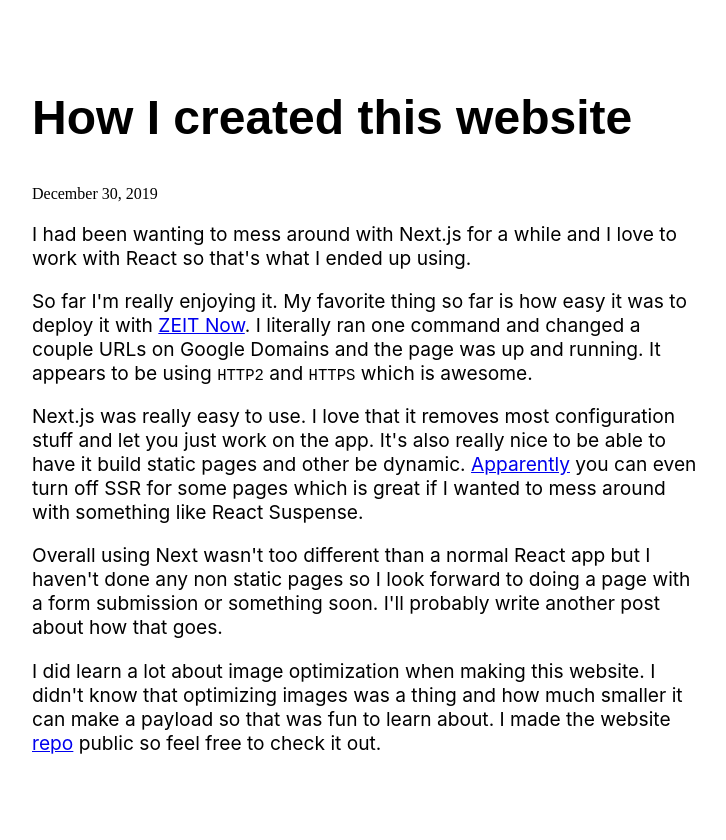
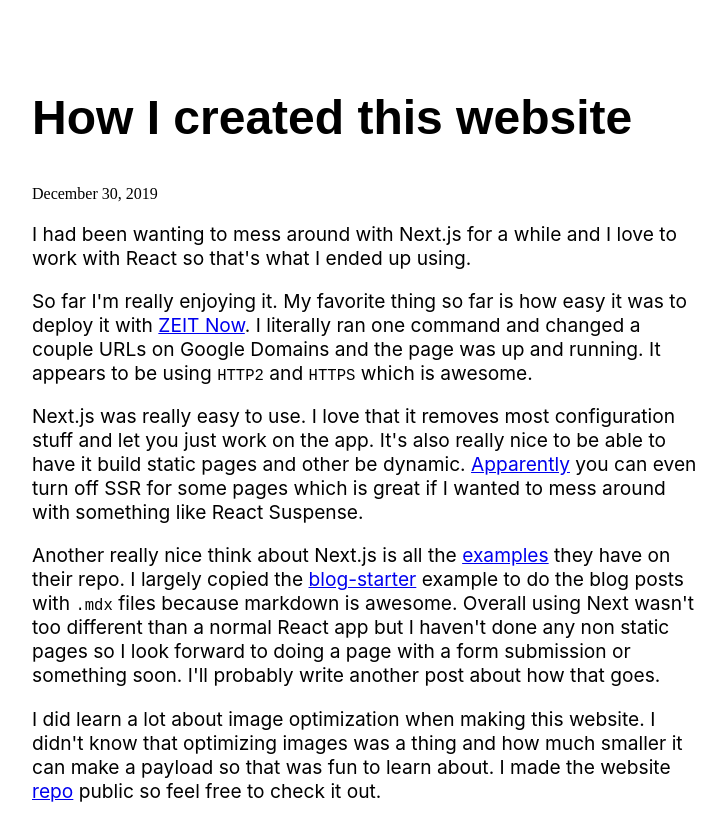
Before and after one commit to caleblawrence/personal-website, a Next.js app: page /posts/how-i-created-this-website in a window 1280 px wide. Shown: the top 840 px of the page, without its empty margins (272-998 px from the left). Built offline with nearby package versions, Linux system fonts and the light colour scheme.

Commit message:
finished blog post

```diff
--- a/pages/posts/how-i-created-this-website.mdx
+++ b/pages/posts/how-i-created-this-website.mdx
@@ -21,6 +21,7 @@ So far I'm really enjoying it. My favorite thing so far is how easy it was to de
 
 Next.js was really easy to use. I love that it removes most configuration stuff and let you just work on the app. It's also really nice to be able to have it build static pages and other be dynamic. [Apparently](https://github.com/zeit/next.js#with-no-ssr) you can even turn off SSR for some pages which is great if I wanted to mess around with something like React Suspense.
 
+Another really nice think about Next.js is all the [examples](https://github.com/zeit/next.js/tree/canary/examples) they have on their repo. I largely copied the [blog-starter](https://github.com/zeit/next.js/tree/canary/examples/blog-starter) example to do the blog posts with `.mdx` files because markdown is awesome.
 Overall using Next wasn't too different than a normal React app but I haven't done any non static pages so I look forward to doing a page with a form submission or something soon. I'll probably write another post about how that goes.
 
 I did learn a lot about image optimization when making this website. I didn't know that optimizing images was a thing and how much smaller it can make a payload so that was fun to learn about.
```
